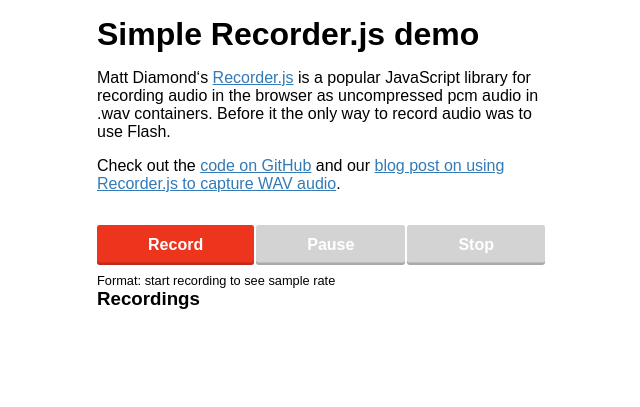
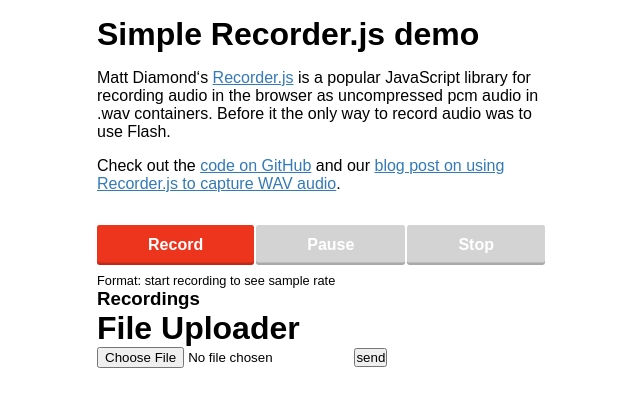
Before and after one commit to MrDemeanor/Single-Word-Speech-Recognition, a Flask app: page / in a window 1280 px wide. Shown: the top 407 px of the page, without its empty margins (319-959 px from the left). Run offline with Flask 2, Linux system fonts and the light colour scheme; some libraries are stand-ins or nearby versions.

Commit message:
Can now record an audio file, save it, and upload it to the backend server. Saved under FrontEnd/app/audio_upload

```diff
--- a/FrontEnd/app/routes.py
+++ b/FrontEnd/app/routes.py
@@ -2,8 +2,9 @@
 from flask import Flask, flash, request, redirect, url_for
 from app import app
 import os
+from os.path import join
 
-basedir = os.path.abspath(os.path.dirname(__file__))
+basedir = os.path.dirname(os.path.abspath(__file__))
 
 @app.route('/')
 @app.route('/index')
@@ -11,28 +12,17 @@
     return render_template('index.html')
 
 @app.route('/upload', methods=['GET', 'POST'])
-def upload_file():
-    if request.method == 'POST':
-        # check if the post request has the file part
-        if 'file' not in request.files:
-            flash('No file part')
-            return redirect(request.url)
-        file = request.files['file']
-        # if user does not select file, browser also
-        # submit an empty part without filename
-        if file.filename == '':
-            flash('No selected file')
-            return redirect(request.url)
-        if file and allowed_file(file.filename):
-			filename = secure_filename(file.filename)
-			file.save(os.path.join('/', filename))
-			return redirect(url_for('uploaded_file', filename=filename))
-    return '''
-    <!doctype html>
-    <title>Upload new File</title>
-    <h1>Upload new File</h1>
-    <form method=post enctype=multipart/form-data>
-      <input type=file name=file>
-      <input type=submit value=Upload>
-    </form>
-    '''
+def upload():
+    target = os.path.join(basedir, 'audio_upload/')
+    print(target)
+
+    if not os.path.isdir(target):
+        os.mkdir(target)
+
+    for file in request.files.getlist("file"):
+        filename = file.filename
+        print(filename)
+        destination = "/" + target + filename
+        print(destination)
+        file.save(destination)
+    return render_template("uploaded_file.html")
--- a/FrontEnd/app/templates/index.html
+++ b/FrontEnd/app/templates/index.html
@@ -34,6 +34,12 @@
     <h3>Recordings</h3>
     <ol id="recordingsList"></ol>
 
+    <h1>File Uploader</h1>
+    <form id="upload-form" action="{{ url_for('upload') }}" method="POST" enctype="multipart/form-data">
+        <input type="file" name="file" accept="audio/*">
+        <input type="submit" value="send">
+    </form>
+
     <!-- inserting these scripts at the end to be able to use all the elements in the DOM -->
     <script src="https://cdn.rawgit.com/mattdiamond/Recorderjs/08e7abd9/dist/recorder.js"></script>
     <script src="{{ url_for('static', filename='js/app.js')}}"></script>
```
Also changed, not shown: 1 other file.
